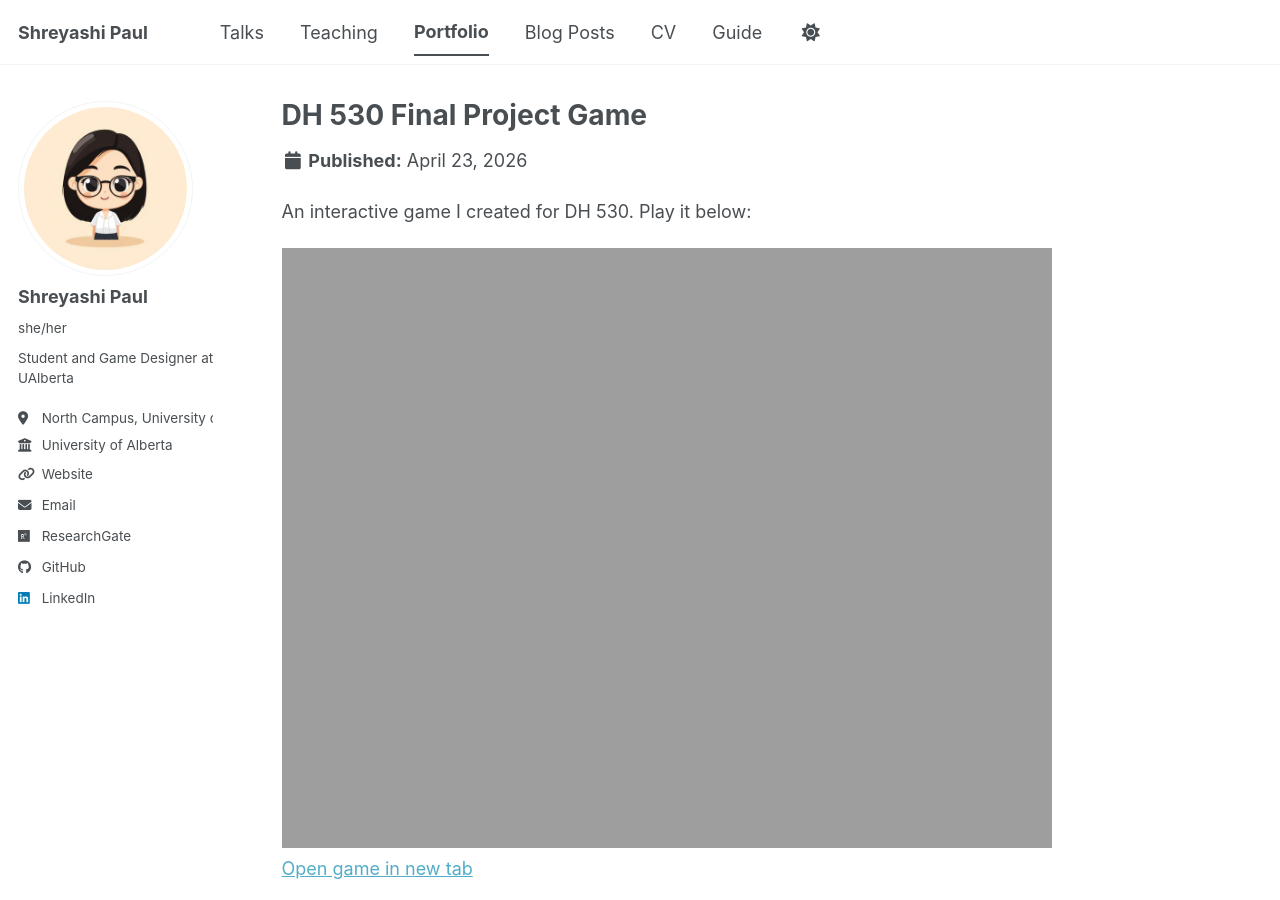
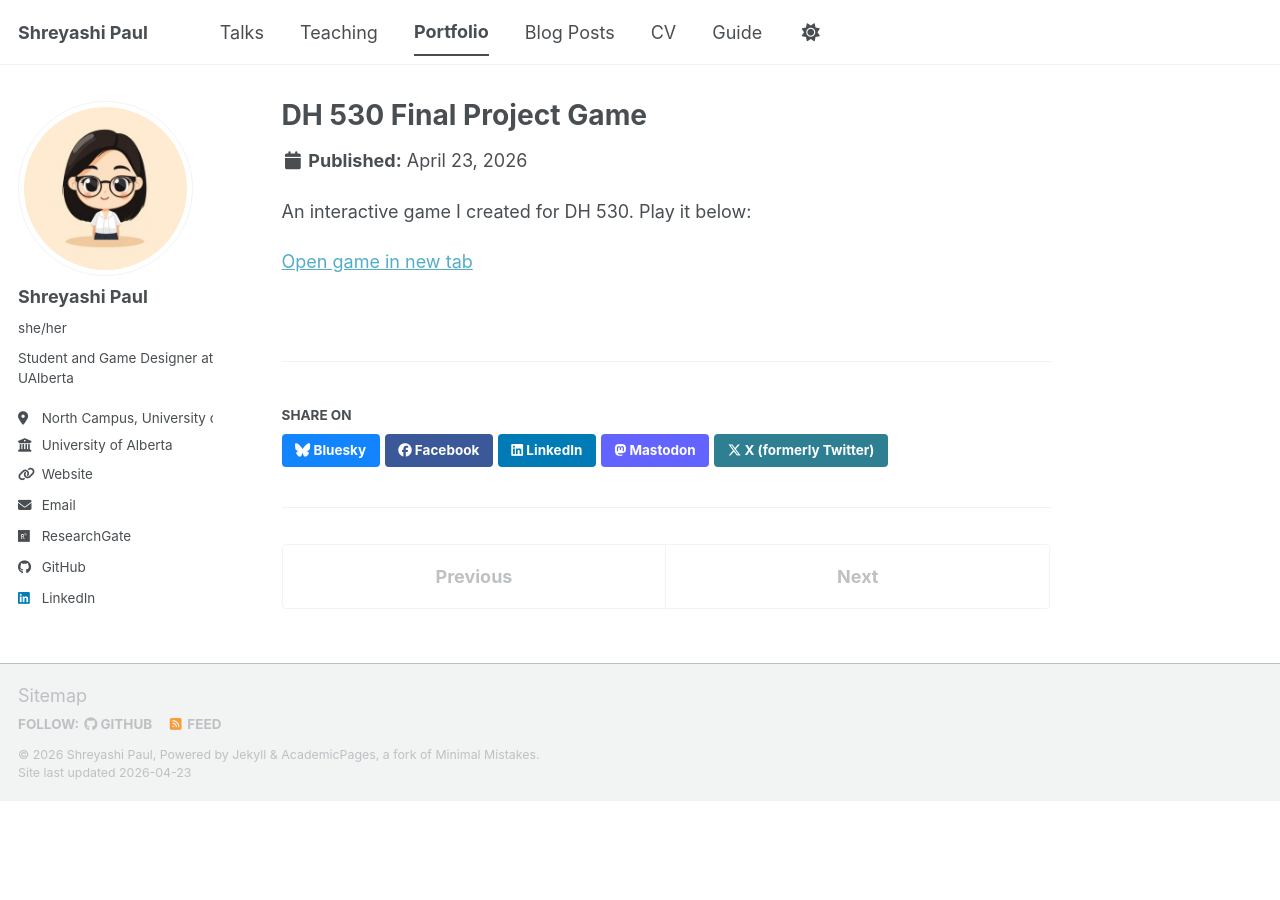
Before and after one commit to s-pl70/me, a Jekyll site: the page built from _portfolio/DH 530 Final Project.md, in a window 1280 px wide and 900 px high. Built offline with Jekyll 4.4.1, drawn with Linux system fonts in a browser that asks for light colours; a script bundle is joined from its source files by our own code; library files that are not in the unit come from our copies.

Commit message:
Update DH 530 Final Project.md

```diff
--- a/_portfolio/DH 530 Final Project.md
+++ b/_portfolio/DH 530 Final Project.md
@@ -7,7 +7,4 @@ permalink: /portfolio/dh-530-final-project/
 
 An interactive game I created for DH 530. Play it below:
 
-<iframe src="https://s-pl70.github.io/the-chosen-life/" width="100%" height="600px" frameborder="0"></iframe>
-
-
 <a href="https://s-pl70.github.io/the-chosen-life/" target="_blank">Open game in new tab</a>
```
